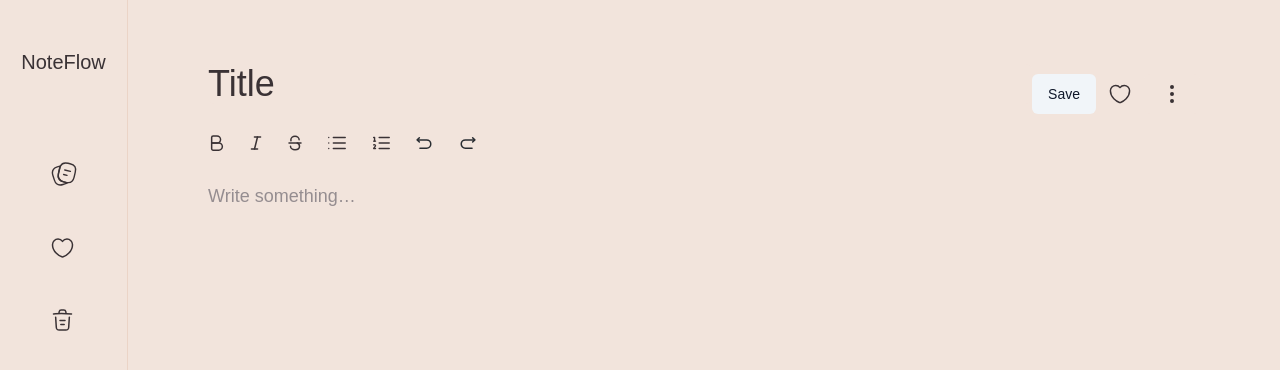
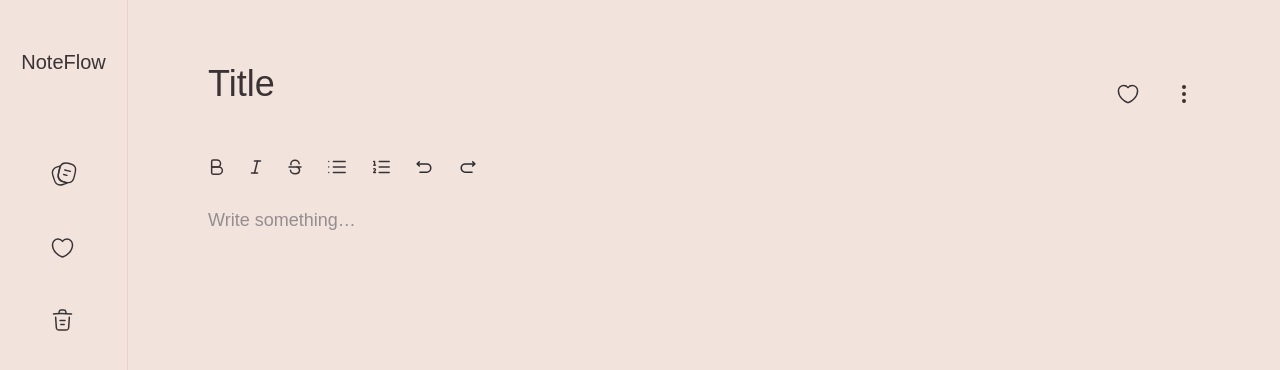
Before and after one commit to fiona-byte/NoteFlow, a React (Vite) app: page /create in a window 1280 px wide. Shown: the top 370 px of the page. Built offline with nearby package versions, Linux system fonts and the light colour scheme; a web font is replaced by a local one.

Commit message:
fix: design bugs

```diff
--- a/src/pages/CreateNote/CreateNote.tsx
+++ b/src/pages/CreateNote/CreateNote.tsx
@@ -59,33 +59,33 @@ const CreateNote = () => {
 
   return (
     <div>
-      <div className="flex relative mt-6">
+      <div className="flex relative my-6">
         <Input
-          className="text-3xl font-medium mb-4 border-none px-0 focus-visible:ring-main placeholder:text-textColor lg:text-4xl lg:mb-5"
+          className="text-3xl font-medium border-none p-0 focus-visible:ring-main placeholder:text-textColor lg:text-4xl lg:mb-5"
           placeholder="Title"
           name="noteTitle"
           value={note.noteTitle}
           onChange={(e) => setNote({ ...note, noteTitle: e.target.value })}
         />
-        <div className="flex items-center gap-2">
-          <Button variant="secondary" onClick={createNote}>
+        <div className="flex items-center gap-6">
+          <Button variant="secondary" onClick={createNote} className="hidden">
             Save
           </Button>
           <Button
             onClick={() => dispatch(addFavourite(note.id))}
             size="icon"
-            className="flex justify-center items-center bg-transparent md:w-8 md:h-8 hover:bg-transparent"
+            className="flex justify-center items-center bg-transparent w-[unset] h-[unset] md:w-8 md:h-8 hover:bg-transparent"
           >
             <Heart
               className={cn(
-                "w-5 h-5 md:w-6 md:h-6",
+                "w-7 h-7 md:w-6 md:h-6",
                 note.favourite ? "fill-textColor" : ""
               )}
             />
           </Button>
           <Menubar>
             <MenubarMenu>
-              <MenubarTrigger>
+              <MenubarTrigger className="w-[unset] h-[unset] p-0">
                 <MoreVertical />
               </MenubarTrigger>
               {isVisible ? (
```
